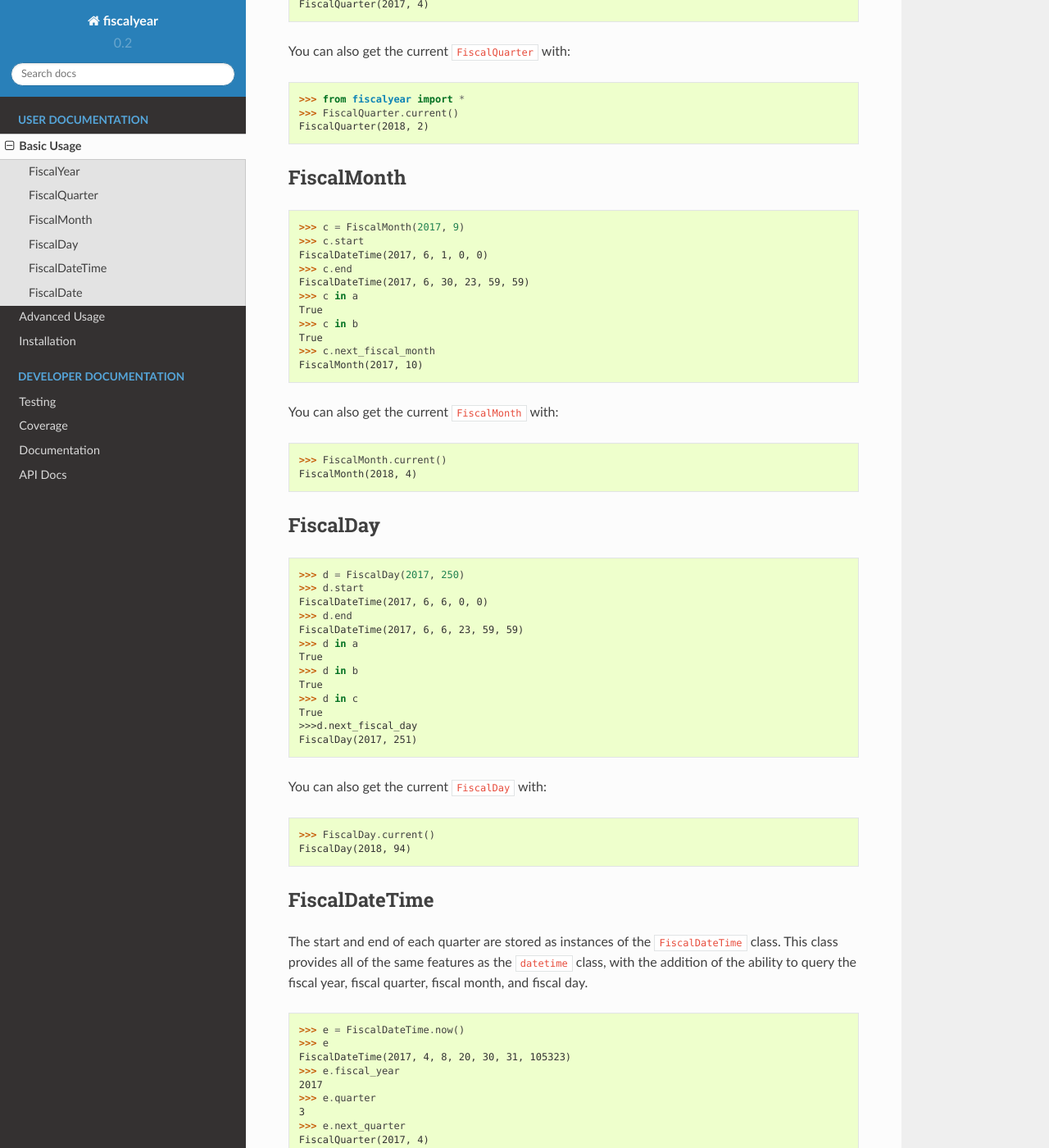
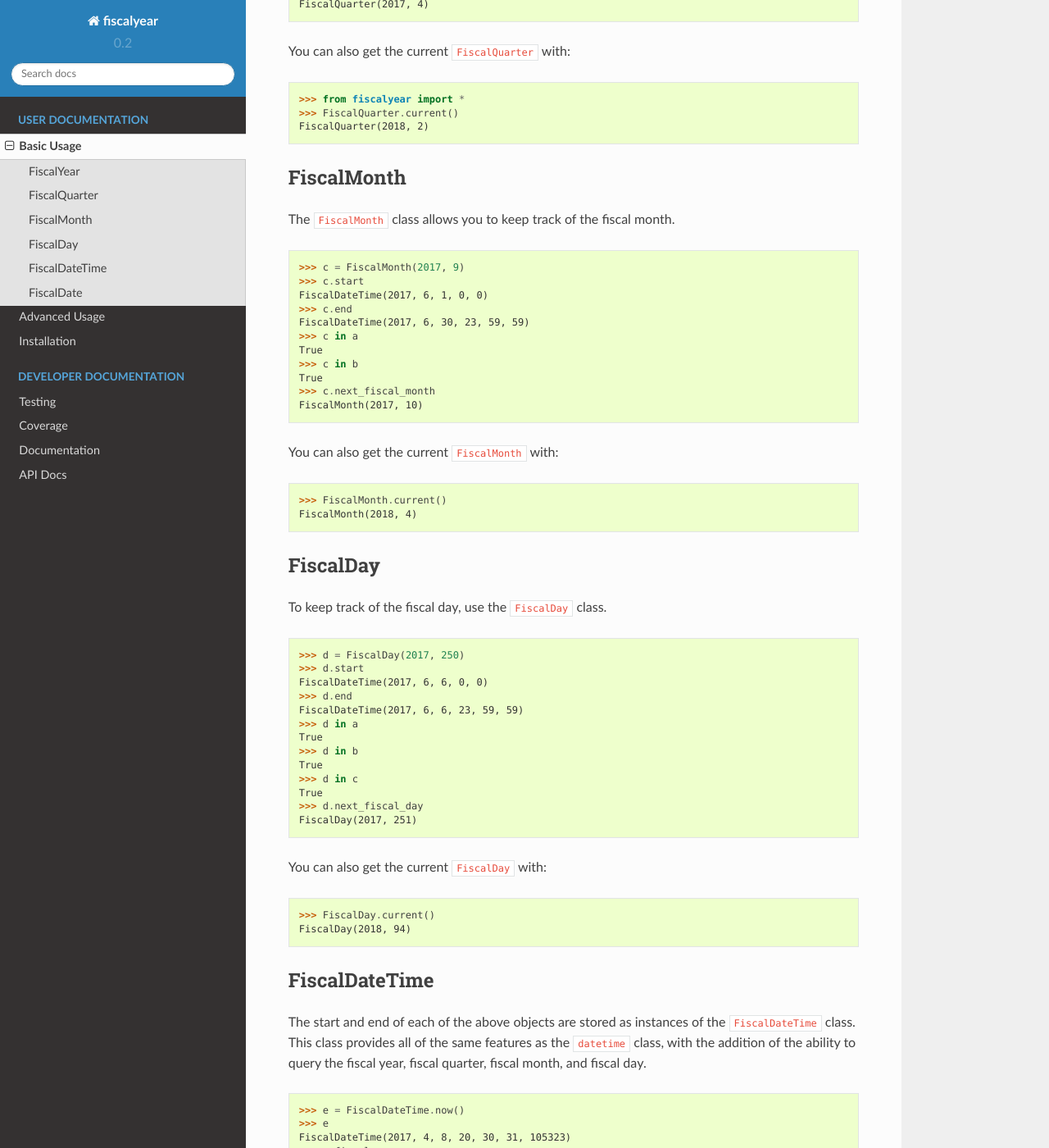
Before and after one commit to adamjstewart/fiscalyear, a Sphinx documentation site: the page built from docs/basic_usage.rst, in a window 1280 px wide and 1400 px high, scrolled down 1110 px. Shown: the whole window at 82% size. Built offline with Sphinx 7.4.7 and the Read the Docs theme 2.0.0, drawn with Linux system fonts in a browser that asks for light colours.

Commit message:
more descriptive intro text

```diff
--- a/README.rst
+++ b/README.rst
@@ -93,6 +93,8 @@ You can also get the current ``FiscalQuarter`` with:
 FiscalMonth
 -----------
 
+The ``FiscalMonth`` class allows you to keep track of the fiscal month.
+
 .. code-block:: python
 
    >>> c = FiscalMonth(2017, 9)
@@ -117,6 +119,8 @@ You can also get the current ``FiscalMonth`` with:
 
 FiscalDay
 ----------
+
+To keep track of the fiscal day, use the ``FiscalDay`` class.
 
 .. code-block:: python
 
--- a/docs/basic_usage.rst
+++ b/docs/basic_usage.rst
@@ -67,7 +67,9 @@ You can also get the current ``FiscalQuarter`` with:
 
 
 FiscalMonth
-----------
+-----------
+
+The ``FiscalMonth`` class allows you to keep track of the fiscal month.
 
 .. code-block:: python
 
@@ -94,6 +96,8 @@ You can also get the current ``FiscalMonth`` with:
 FiscalDay
 ----------
 
+To keep track of the fiscal day, use the ``FiscalDay`` class.
+
 .. code-block:: python
 
    >>> d = FiscalDay(2017, 250)
@@ -107,7 +111,7 @@ FiscalDay
    True
    >>> d in c
    True
-   >>>d.next_fiscal_day
+   >>> d.next_fiscal_day
    FiscalDay(2017, 251)
 
 You can also get the current ``FiscalDay`` with:
@@ -121,7 +125,7 @@ You can also get the current ``FiscalDay`` with:
 FiscalDateTime
 --------------
 
-The start and end of each quarter are stored as instances of the ``FiscalDateTime`` class. This class provides all of the same features as the ``datetime`` class, with the addition of the ability to query the fiscal year, fiscal quarter, fiscal month, and fiscal day.
+The start and end of each of the above objects are stored as instances of the ``FiscalDateTime`` class. This class provides all of the same features as the ``datetime`` class, with the addition of the ability to query the fiscal year, fiscal quarter, fiscal month, and fiscal day.
 
 .. code-block:: python
 
```
